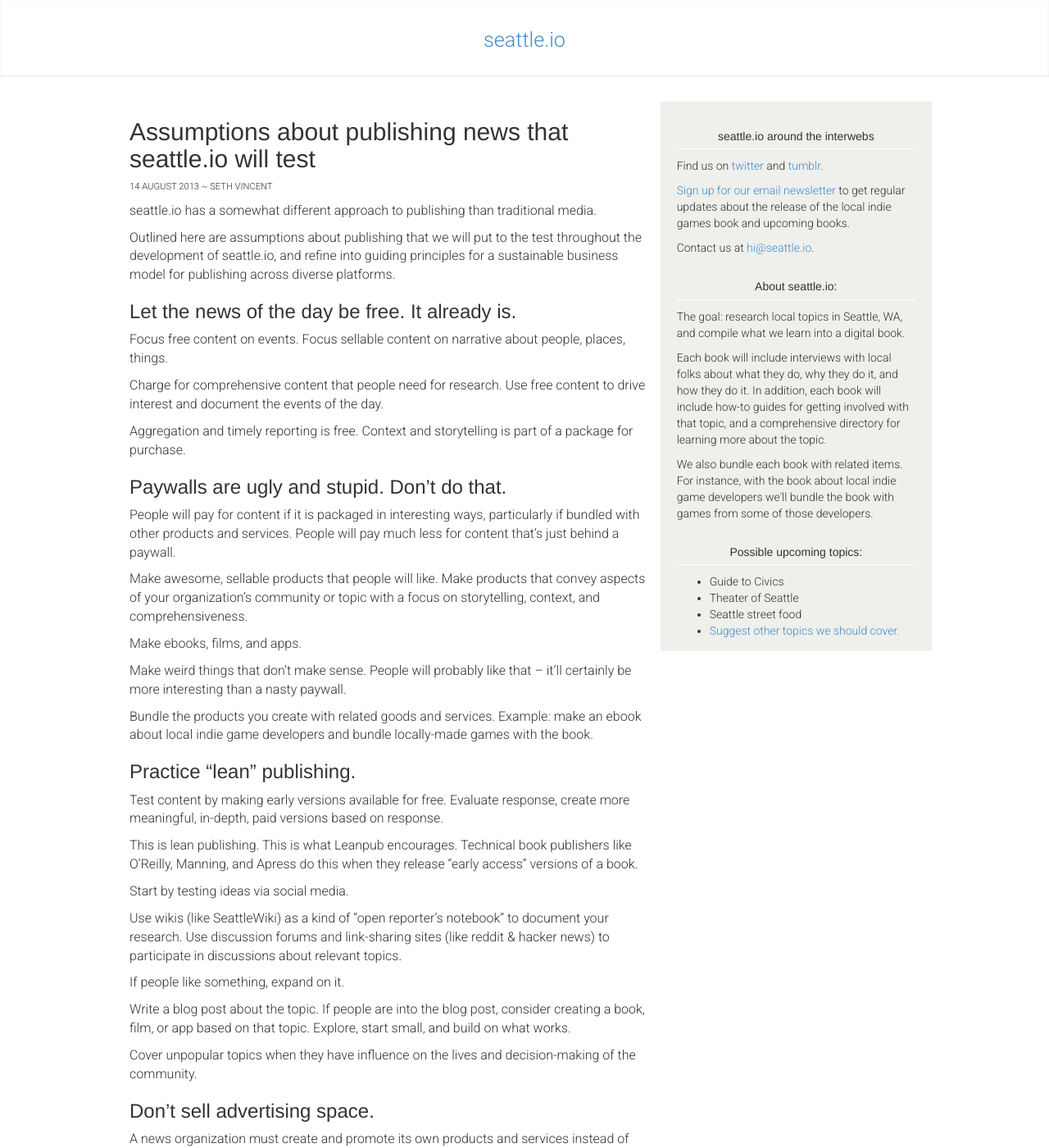
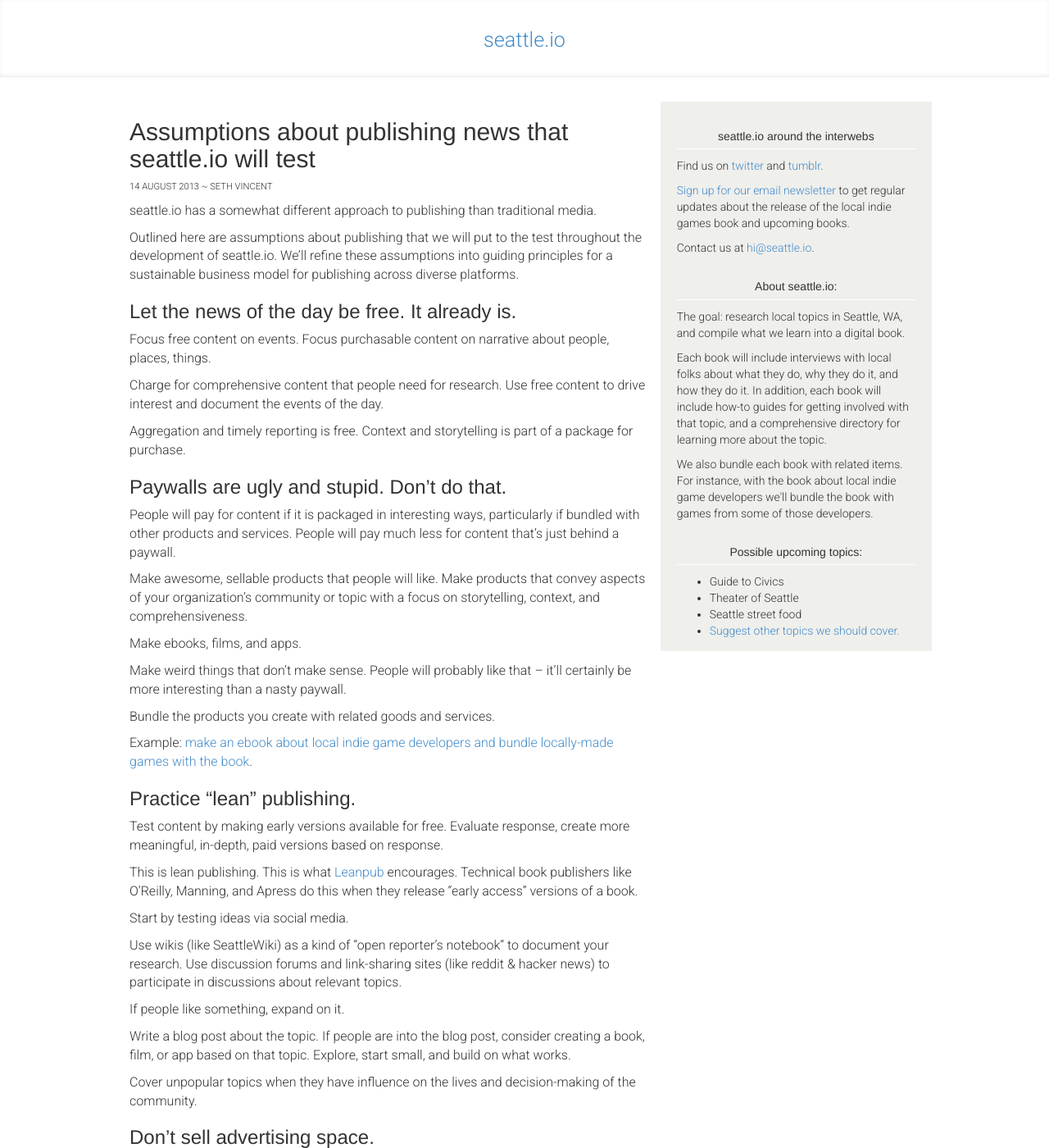
Before and after one commit to seattleio/seattleio.github.com, a Jekyll site: the page built from _posts/2013-08-14-assumptions.md, in a window 1280 px wide and 1400 px high. Shown: the whole window at 82% size. Built offline with Jekyll 4.4.1, drawn with Linux system fonts in a browser that asks for light colours; some of the changed text lies outside the part shown.

Commit message:
copy edits

```diff
--- a/_posts/2013-08-14-assumptions.md
+++ b/_posts/2013-08-14-assumptions.md
@@ -9,10 +9,10 @@
 
 seattle.io has a somewhat different approach to publishing than traditional media.
 
-Outlined here are assumptions about publishing that we will put to the test throughout the development of seattle.io, and refine into guiding principles for a sustainable business model for publishing across diverse platforms.
+Outlined here are assumptions about publishing that we will put to the test throughout the development of seattle.io. We'll refine these assumptions into guiding principles for a sustainable business model for publishing across diverse platforms.
 
 ### Let the news of the day be free. It already is.
-Focus free content on events. Focus sellable content on narrative about people, places, things.
+Focus free content on events. Focus purchasable content on narrative about people, places, things.
 
 Charge for comprehensive content that people need for research. Use free content to drive interest and document the events of the day.
 
@@ -28,12 +28,13 @@
 Make weird things that don’t make sense. People will probably like that – it’ll certainly be more interesting than a nasty paywall.
 
 Bundle the products you create with related goods and services.
-Example: make an ebook about local indie game developers and bundle locally-made games with the book.
+
+Example: [make an ebook about local indie game developers and bundle locally-made games with the book](http://seattle.io).
 
 ### Practice "lean" publishing.
 Test content by making early versions available for free. Evaluate response, create more meaningful, in-depth, paid versions based on response.
 
-This is lean publishing. This is what Leanpub encourages. Technical book publishers like O’Reilly, Manning, and Apress do this when they release “early access” versions of a book.
+This is lean publishing. This is what [Leanpub](http://leanpub.com) encourages. Technical book publishers like O’Reilly, Manning, and Apress do this when they release “early access” versions of a book.
 
 Start by testing ideas via social media.
 
@@ -52,7 +53,7 @@
 
 ### Produce and sponsor the development of open-source software, & create products and services around technology.
 
-Support those in your community that build open-source software through donation and employment. Contribute via [GitTip](https://www.gittip.com/), hire open-source developers as contractors and include work on relevant open-source code as part of the contract.
+Support those in your community that build open-source software through donation and employment. Contribute via [GitTip](https://www.gittip.com/). Hire open-source developers as contractors and include work on relevant open-source code as part of the contract.
 
 Create open-source software that supports your business and contributes to the existing options available for publishers.
 
```
